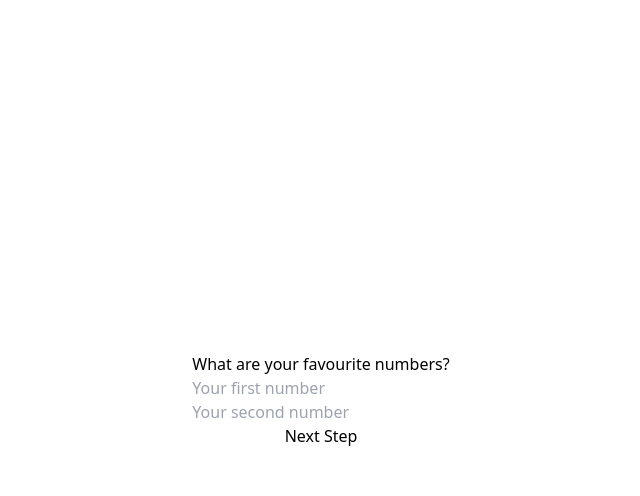
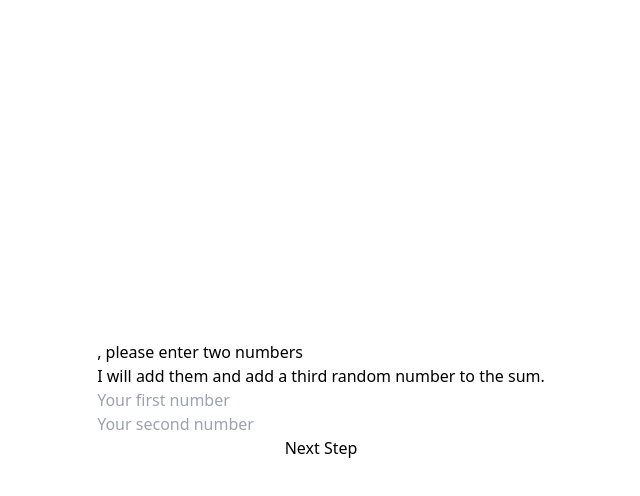
Before and after one commit to mirage109/cents-front, a React (Create React App) app: page / in a window 1280 px wide. Both pictures are taken after a click on the button "Next Step". Shown: the top 496 px of the page, without its empty margins (319-959 px from the left). Built offline with nearby package versions, Linux system fonts and the light colour scheme.

Commit message:
feat: numbers are correcly summed

```diff
--- a/src/components/Form.tsx
+++ b/src/components/Form.tsx
@@ -6,16 +6,48 @@ import { useState } from "react";
 const Form = () => {
   const [step, setStep] = useState(1);
   const [name, setName] = useState("");
+  const [number1, setNumber1] = useState("");
+  const [number2, setNumber2] = useState("");
+  const [sum, setSum] = useState(0);
+  const [showResult, setShowResult] = useState(false);
 
-    const handleFormSubmit = (name: string) => {
-        setName(name);
-        setStep(step + 1);
-    };
+
+  const handleFormSubmit = (name: string) => {
+    setName(name);
+    setStep(step + 1);
+  };
+
+  const handleNumbersSubmit = async () => {
+    const response = await fetch("http://localhost:3300/calculate", {
+      method: "POST",
+      headers: {
+        "Content-Type": "application/json",
+      },
+      body: JSON.stringify({
+        num1: parseInt(number1),
+        num2: parseInt(number2),
+      }),
+    });
+    const data = await response.json();
+    setSum(data.result);
+    setShowResult(true);
+    setStep(step + 1)
+  };
+
   return (
     <div className="max-w-[40%] ">
-        {step === 1 && <FormName onSubmit={handleFormSubmit} />}
-        {step === 2 && <FormNumbers name={name} />}
-        {step === 3 && <FormResult />}
+      {step === 1 && <FormName onSubmit={handleFormSubmit} />}
+      {step === 2 && (
+        <FormNumbers
+          name={name}
+          onSubmit={() => handleNumbersSubmit()}
+          onNumber1Change={(value) => setNumber1(value)}
+          onNumber2Change={(value) => setNumber2(value)}
+        />
+      )}
+       {showResult && (
+        <FormResult name={name} number1={number1} number2={number2} sum={sum} />
+        )}
     </div>
   );
 };
--- a/src/components/FormNumbers.tsx
+++ b/src/components/FormNumbers.tsx
@@ -1,13 +1,37 @@
+import React, { useState } from "react";
+
 interface FormNumbersProps {
   name: string;
+  onSubmit: () => void;
+  onNumber1Change: (value: string) => void;
+  onNumber2Change: (value: string) => void;
 }
-const FormNumbers:React.FC<FormNumbersProps> = ({name}) => {
+const FormNumbers:React.FC<FormNumbersProps> = ({name, onSubmit, onNumber1Change, onNumber2Change}) => {
+  const [number1, setNumber1] = useState("");
+  const [number2, setNumber2] = useState("");
   return (
     <div className="flex flex-col">
-      <label>{name} What are your favourite numbers?</label>
-      <input type="text" placeholder="Your first number " />
-      <input type="text" placeholder="Your second number" />
-      <button>Next Step</button>
+      <h3>{name}, please enter two numbers</h3>
+      <p>I will add them and add a third random number to the sum.</p>
+    <input
+        type="number"
+        placeholder="Your first number"
+        value={number1}
+        onChange={(e) => {
+          setNumber1(e.target.value);
+          onNumber1Change(e.target.value);
+        }}
+      />
+      <input
+        type="number"
+        placeholder="Your second number"
+        value={number2}
+        onChange={(e) => {
+          setNumber2(e.target.value);
+          onNumber2Change(e.target.value);
+        }}
+      />
+      <button onClick={onSubmit}>Next Step</button>
     </div>
   );
 };
--- a/src/components/FormResult.tsx
+++ b/src/components/FormResult.tsx
@@ -1,15 +1,23 @@
-const FormResult = () => {
+interface FormResultProps {
+  name: string;
+  number1: string;
+  number2: string;
+  sum: number;
+}
+
+const FormResult: React.FC<FormResultProps> = ({ name, number1, number2, sum }) => {
   return (
     <div>
-      <h3>Your nembers were</h3>
+      <h3>{name}, your nembers were:</h3>
       <ul>
-        <li>Number 1</li>
-        <li>Number 2</li>
+        <li>{number1}</li>
+        <li>{number2}</li>
       </ul>
       <p>I will add them and add a third random number to the sum.</p>
-      <p>And the sum is: 3</p>
+      <p>And the sum is: {sum}</p>
+      <p>Thanks!</p>
     </div>
-  )
-}
+  );
+};
 
-export default FormResult
+export default FormResult;
```
